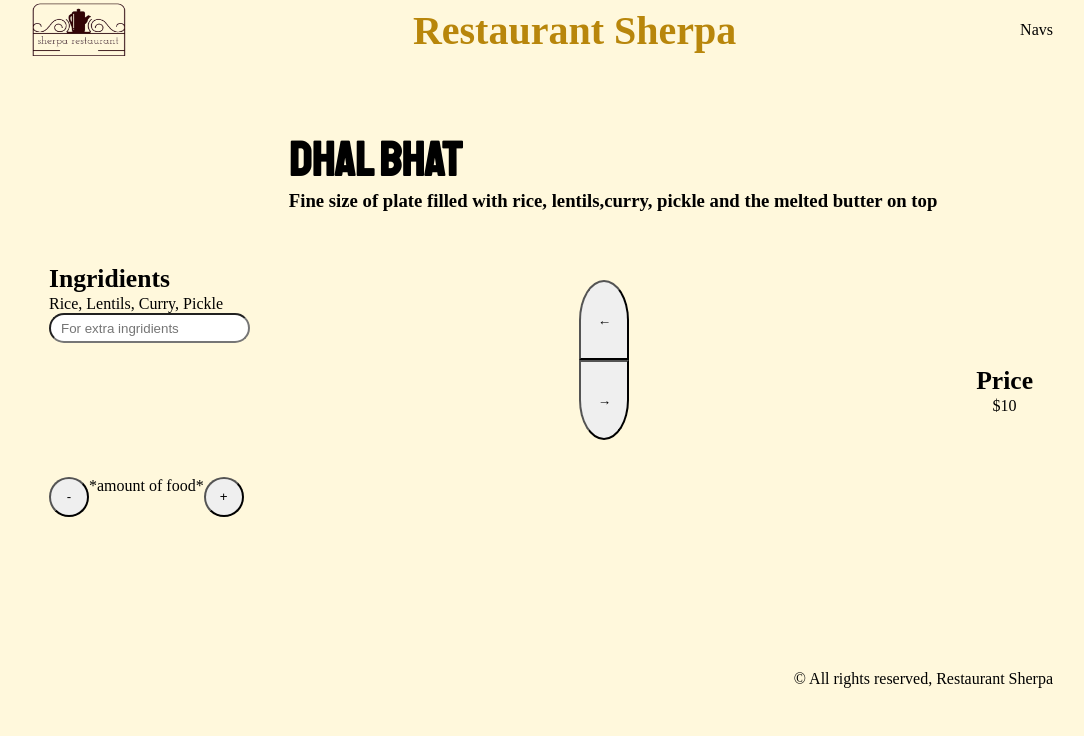
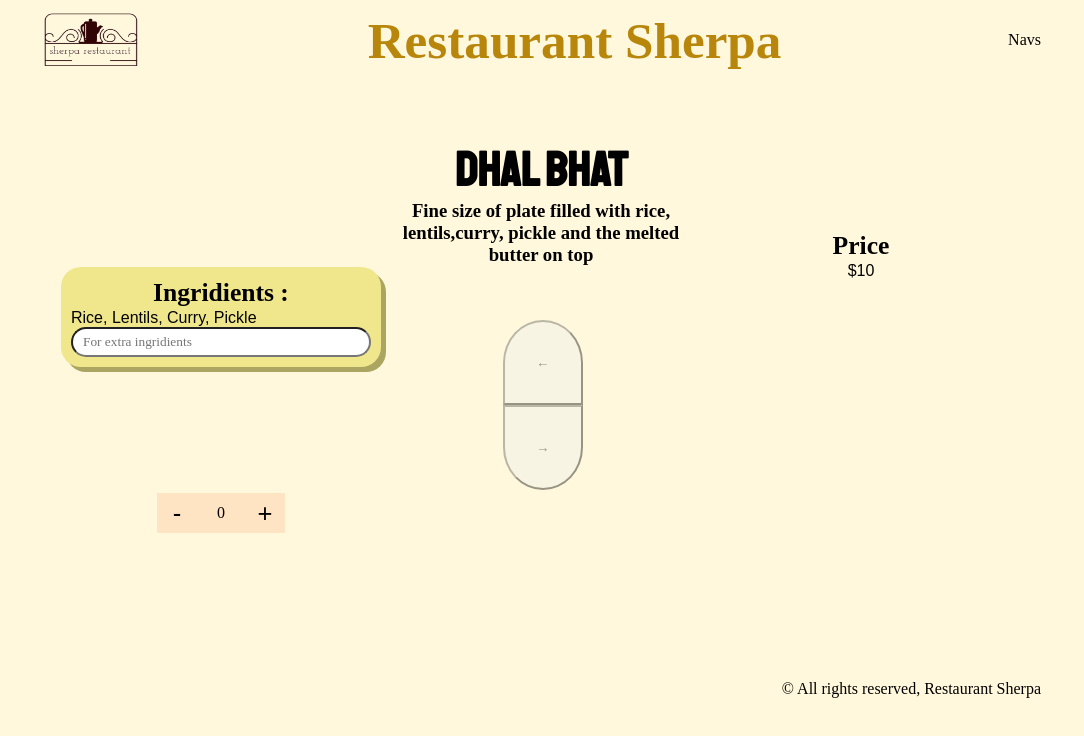
Before and after one commit to gyalxen69/Project_Restaurant, a plain HTML site: page index.html in a window 1280 px wide. Shown: the whole page, without its empty margins (99-1183 px from the left). Drawn offline with Linux system fonts and the light colour scheme; a web font is replaced by a local one.

Commit message:
functions started

```diff
--- a/index.html
+++ b/index.html
@@ -6,8 +6,6 @@
     <meta name="viewport" content="width=device-width, initial-scale=1.0">
     <title>Restaurante Forte</title>
     <link rel="stylesheet" href="./style.css">
-    <script type="module" src="./js/script.js"></script>
-
 </head>
 <body>
     <div class="main-container">
@@ -17,15 +15,16 @@
             <nav>Navs</nav>
         </header>
         <main>
+            <!-----------------Left Article----------------------------->
             <article class="info-left">
                 <div class="info-ingri">
-                    <label id="label-ingri" for=".ingri-extra">Ingridients<br></label>
+                    <label id="label-ingri" for=".ingri-extra">Ingridients : </label>
                     <div class="ingri">*Ingridients of the food*</div>
                     <input type="text" class="ingri-extra" placeholder="For extra ingridients">
                 </div>
                 <div class="btn-quantity">
-                    <button class="btn-less" onclick="">-</button>
-                    <div class="food-quantity">*amount of food*</div>
+                    <button class="btn-less">-</button>
+                    <div class="food-quantity">0</div>
                     <button class="btn-more">+</button>
                 </div>
             </article>
@@ -54,5 +53,6 @@
         <img src="" alt="" class="img-main">
         <img src="" alt="" class="img-right">
     </section>
+    <script type="module" src="./js/script.js"></script>
 </body>
 </html>
--- a/js/data.js
+++ b/js/data.js
@@ -9,18 +9,18 @@ const food = [
        name: 'Mo:Mo',
        price: '$8',
        ingridients: 'Flour, Meat, Mix of vegetables',
-       description: 'hi'
+       description: 'The most delicious dumplins you ever had'
     },
     {
         name: 'Samosa',
         price: '$7',
         ingridients: 'Flour, Potato mixed with Peas and Onions',
-        description: 'hi'
+        description: 'A fried flour packed with potatos and some veggies'
     },
     {
         name: 'Chicken Curry',
         price: '$9',
-        ingridients: 'Pollo and some Garnished with some herbs',
+        ingridients: 'Chicken Garnished with some herbs',
         description: 'A special curry of chicken meat.'
     }
 ]
--- a/js/script.js
+++ b/js/script.js
@@ -1,13 +1,14 @@
 import { food } from './data.js'
 console.log(food);
-let counter = 0;
+var counter = 0;
+var foodQuantity = 0;
+var cart = []
 
 function initialize(){
+    printHtml(counter);
     addingListeners();
-    printHtml(counter);
 }
 
-initialize();
 
 function printHtml(counter){
     const foodName = document.querySelector('.food-name');
@@ -24,10 +25,16 @@ function addingListeners(){
     const btnNext = document.querySelector('.btn-next');
     btnNext.addEventListener('click', forNext);
     const btnBack = document.querySelector('.btn-back');
-    btnBack.addEventListener('click', forBack)
+    btnBack.addEventListener('click', forBack);
+    const btnLess = document.querySelector('.btn-less');
+    btnLess.addEventListener('click', toLess);
+    const btnAdd = document.querySelector('.btn-more');
+    btnAdd.addEventListener('click', toAdd);
 }
 
 function forNext(){
+    foodQuantity = 0;
+    document.querySelector('.food-quantity').textContent = foodQuantity;
     counter += 1;
     if(counter > food.length - 1)
     {
@@ -37,6 +44,8 @@ function forNext(){
 }
 
 function forBack(){
+    foodQuantity = 0;
+    document.querySelector('.food-quantity').textContent = foodQuantity;
     counter -= 1;
     if(counter < 0)
     {
@@ -44,3 +53,27 @@ function forBack(){
     }
     printHtml(counter);
 }
+
+function toLess(){
+    foodQuantity -= 1;
+    if(foodQuantity < 0)
+    {
+        foodQuantity = 0;
+    }
+    document.querySelector('.food-quantity').textContent = foodQuantity;
+    printHtml(counter);
+}
+
+function toAdd(){
+    foodQuantity += 1;
+    const foodName = document.querySelector('.food-name');
+
+    if(foodQuantity > 10)
+    {
+        foodQuantity = 10;
+    }
+    document.querySelector('.food-quantity').textContent = foodQuantity;
+    printHtml(counter);
+}
+
+initialize();
--- a/style.css
+++ b/style.css
@@ -1,6 +1,7 @@
 @import url('https://fonts.googleapis.com/css2?family=Redressed&display=swap');
 @import url('https://fonts.googleapis.com/css2?family=Akaya+Telivigala&display=swap');
 @import url('https://fonts.googleapis.com/css2?family=Staatliches&display=swap');
+@import url('https://fonts.googleapis.com/css2?family=Sansita+Swashed:wght@300&display=swap');
 
 *{
     margin: 0;
@@ -9,6 +10,7 @@
 }
 
 body{
+    margin-top: 10px;
     background-color: cornsilk;
 }
 
@@ -21,11 +23,12 @@ header{
 .name-restro{
     color:darkgoldenrod;
     font-family: 'Redressed';
-    font-size: 2.5rem;
+    font-size: 3.2rem;
 }
 
 .main-container{
     max-width: 1024px;
+    width: 1000px;
     margin: auto;
     height: auto;
 }
@@ -45,6 +48,7 @@ main{
     justify-content: space-between;
     height: 70vh;
     padding: 20px;
+    /*background-color: blueviolet;*/
 }
 
 /* article{
@@ -55,69 +59,125 @@ main{
 .info-left{
     display: flex;
     flex-direction: column;
+    align-items: center;
+    width: calc(100% / 3);
     justify-content: space-evenly;
+    /*background-color: aqua;*/
+}
+
+.info-ingri{
+    display: inline-flex;
+    flex-direction: column;
+    background-color: khaki;
+    padding: 10px;
+    border-radius: 20px;
+    width: 100%;
+    box-shadow: 5px 5px rgb(172, 164, 97);
+}
+
+.ingri{
+    font-family: sans-serif;
 }
 
 #label-ingri{
-    font-family: 'Akaya Telivigala';
+    font-family: 'Sansita Swashed';
     font-weight:550;
+    width: 100%;
+    text-align: center;
     line-height: 2rem;
     font-size: 1.6rem;
+    /*background-color: blueviolet;*/
 }
 
 .ingri-extra{
     padding: 10px;
+    font-family: 'Akaya Telivigala';
     border-radius: 20px;
     height: 30px;
 }
 
 .btn-quantity{
     display: flex;
+    width: 40%;
+    background-color: bisque;
+    justify-content: space-between;
+    align-items: center;
 }
 
 .btn-less{
     width: 40px;
     height: 40px;
-    border-radius: 50%;
-   /* border: none;*/
-    /*box-shadow: 2px 2px gainsboro;*/
+    /* border-radius: 50%; */
+    font-size: 1.6rem;
+    border: none;
+    background-color: inherit;
+    transition: 0.3s;
 }
 
-/*.btn-less:hover{
-    border:groove;
-    box-shadow: 2px 2px gainsboro;
-}*/
+.btn-less:hover{
+    color: white;
+    font-size: 2.5rem;
+}
 
 .btn-more{
     width: 40px;
     height: 40px;
-    border-radius: 50%;
-    /*border: none;*/
-    /*box-shadow: 2px 2px gainsboro;*/
+    /* border-radius: 50%; */
+    font-size: 1.6rem;
+    border: none;
+    background-color: inherit;
+    transition: 0.3s;
 }
 
-/* .btn-more:hover{
-    border:groove;
-    box-shadow: 2px 2px gainsboro;
-}*/
+.btn-more:hover{
+    color: white;
+    font-size: 2.3rem;
+    /* background-color: khaki; */
+}
 
 /*------------------------------ Main Article ------------------------------*/
 .info-main{
     display: flex;
     flex-direction: column;
     /*justify-content: space-around;*/
+    width: calc(100% / 3);
     align-items:flex-start;
-    /* background-color: blueviolet; */
+    /*background-color:cornflowerblue;*/
 }
 
 .food-name{
-    text-align:left;
+    text-align: center;
     font-size: 3rem;
+    width: 100%;
     font-family: 'Staatliches';
+    /*background-color: yellow;*/
 }
 
 .food-descri{
     text-align: center;
+    width: 100%;
+}
+
+/*------------------------------ Article of the Right side ------------------------------*/
+
+.info-right{
+    display: block;
+    width: calc(100% / 3);
+    text-align:center;
+    position: relative;
+    top: 90px;
+    /*background-color: aqua;*/
+}
+
+#price-label{
+    font-family: 'Sansita Swashed';
+    font-weight:550;
+    line-height: 2rem;
+    font-size: 1.6rem;
+}
+
+.price{
+    font-family: sans-serif;
 }
 
 /*-----------Button next and back---------------*/
@@ -125,40 +185,26 @@ main{
     display: flex;
     flex-direction: column;
     position: absolute;
-    width: 50px;
-    height: 160px;
-    top: 35%;
-    left: 53%;
+    width: 80px;
+    height: 170px;
+    top: 40%;
+    left: 47%;
     border-radius: 50%;
     /* background-color: blue; */
 }
 
 .btn-back{
-    width: 50px;
-    height: 80px;
+    width: 80px;
+    height: 85px;
+    opacity: .4;
     border-radius: 50% 50% 0 0;
 }
 
 .btn-next{
-    width: 50px;
-    height: 80px;
+    width: 80px;
+    height: 85px;
+    opacity: .4;
     border-radius: 0 0 50% 50%;
-}
-
-/*------------------------------ Article of the Right side ------------------------------*/
-
-.info-right{
-    display: flex;
-    flex-direction: column;
-    align-items: center;
-    justify-content: center;
-}
-
-#price-label{
-    font-family: 'Akaya Telivigala';
-    font-weight:550;
-    line-height: 2rem;
-    font-size: 1.6rem;
 }
 
 /*------------------------------ Footer ------------------------------*/
```
